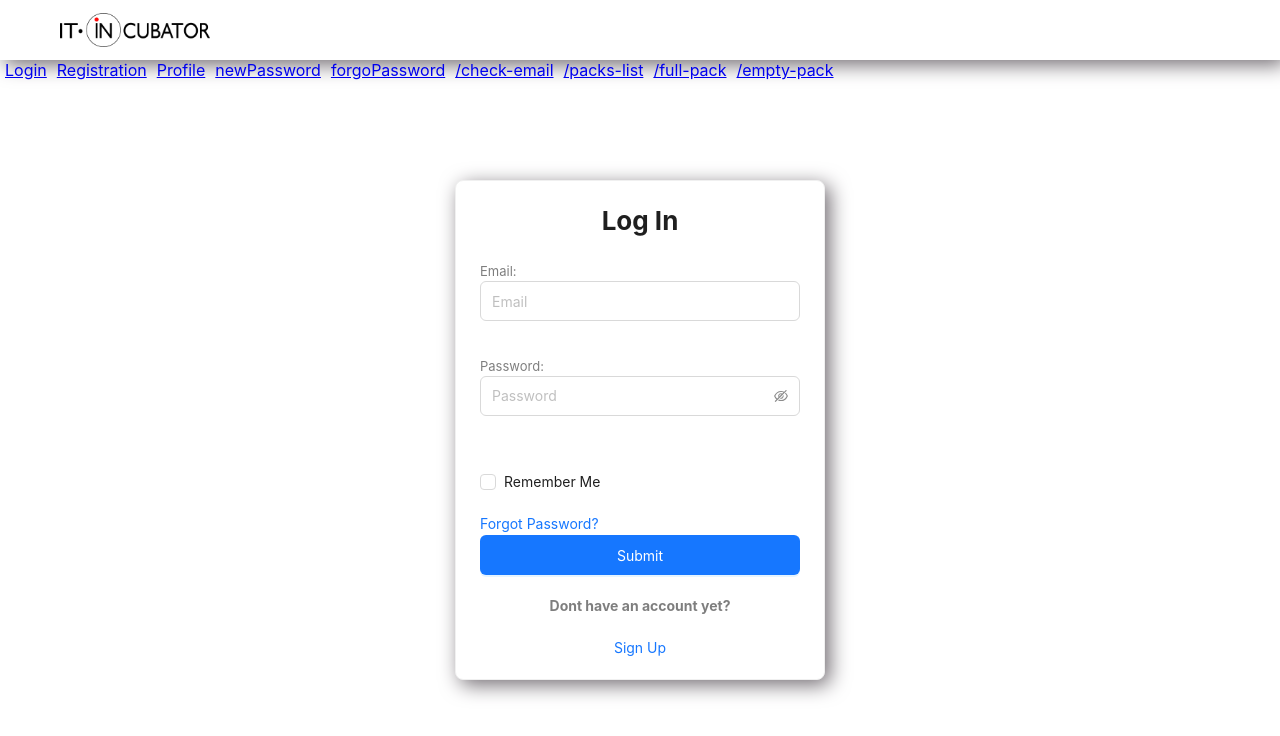
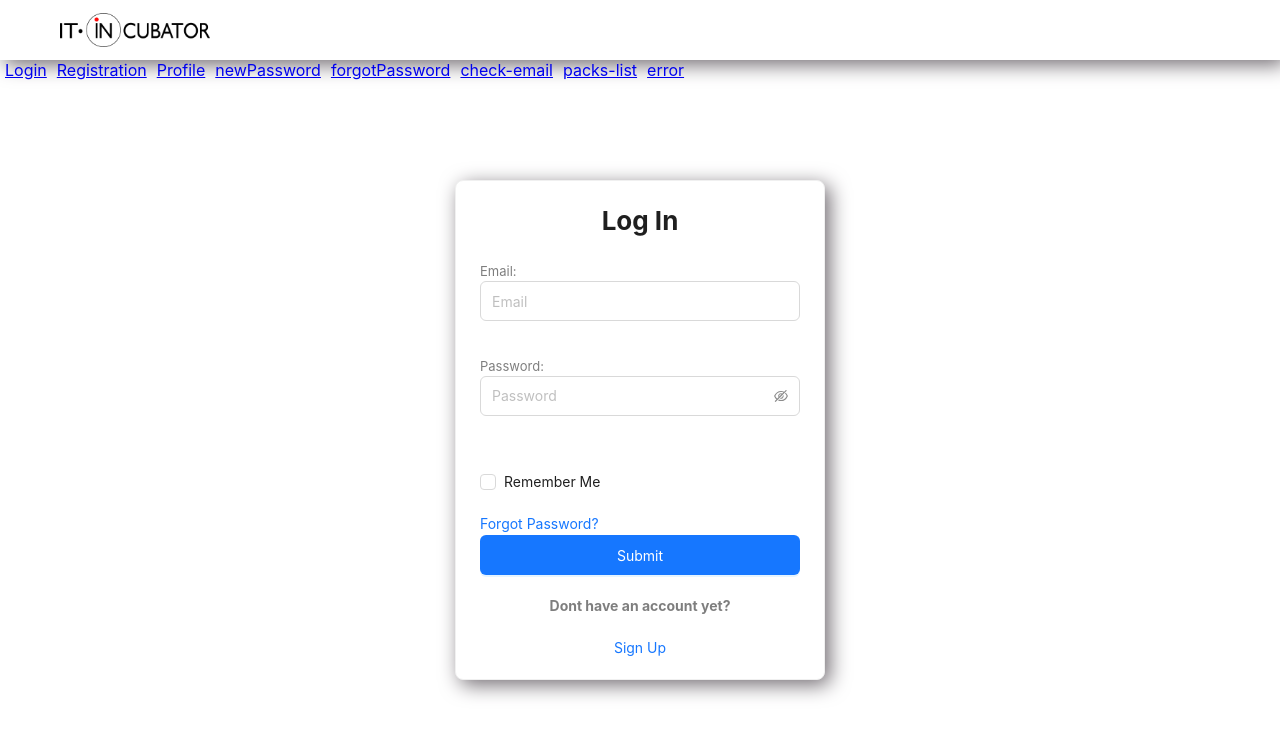
Before and after one commit to NikolayZhulin/cards, a React (Create React App) app: page /#/login in a window 1280 px wide. Shown: the top 736 px of the page. Built offline with nearby package versions, Linux system fonts and the light colour scheme; no server answers.

Commit message:
fix: some fix

```diff
--- a/src/common/components/link-app-bar/LinkAppBar.tsx
+++ b/src/common/components/link-app-bar/LinkAppBar.tsx
@@ -21,19 +21,19 @@ export const LinkAppBar = () => {
         newPassword
       </NavLink>
       <NavLink to={PATH.FORGOT_PASSWORD} style={{ margin: '5px' }}>
-        forgoPassword
+        forgotPassword
       </NavLink>
       <NavLink to={PATH.CHECK_EMAIL} style={{ margin: '5px' }}>
-        /check-email
+        check-email
       </NavLink>
       <NavLink to={PATH.PACKS_LIST} style={{ margin: '5px' }}>
-        /packs-list
+        packs-list
       </NavLink>
-      <NavLink to={PATH.FULL_PACK} style={{ margin: '5px' }}>
-        /full-pack
-      </NavLink>
-      <NavLink to={PATH.EMPTY_PACK} style={{ margin: '5px' }}>
-        /empty-pack
+      {/*<NavLink to={PATH.FULL_PACK} style={{ margin: '5px' }}>*/}
+      {/*  /full-pack*/}
+      {/*</NavLink>*/}
+      <NavLink to={'*'} style={{ margin: '5px' }}>
+        error
       </NavLink>
     </LinkBar>
   )
```
